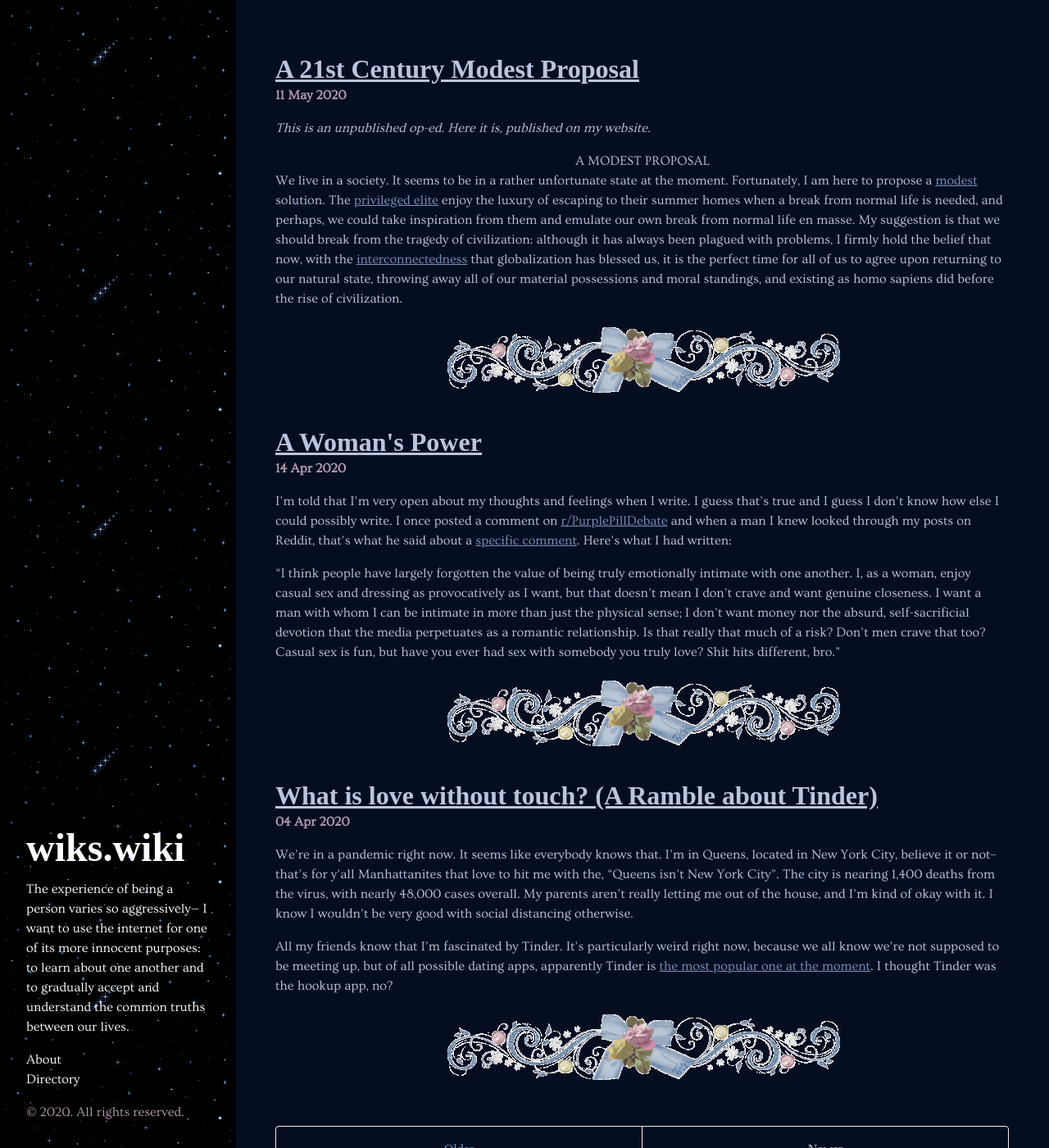
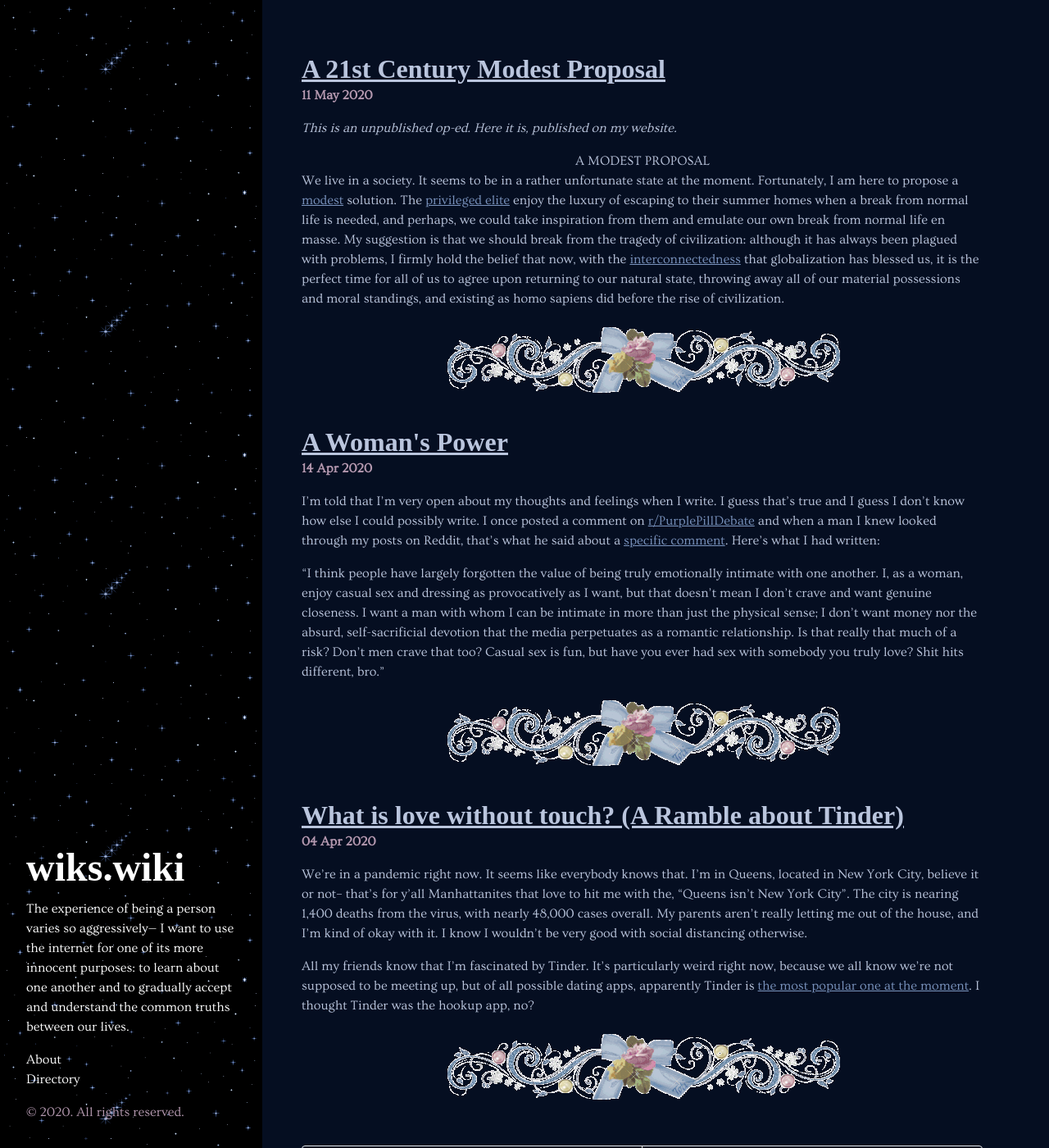
Before and after one commit to w1k5/w1k5.blog, a Jekyll site: the page built from index.html, in a window 1280 px wide and 1400 px high. Shown: the whole window at 82% size. Built offline with Jekyll 4.4.1, drawn with Linux system fonts in a browser that asks for light colours; some web fonts are replaced; the list of posts is cut into pages by our own code; comment, search, counter and statistics services are not loaded.

Commit message:
Update hyde.css

```diff
--- a/public/css/hyde.css
+++ b/public/css/hyde.css
@@ -86,6 +86,17 @@
   }
 }
 
+@media (min-width: 64em) {
+  .sidebar {
+    position: fixed;
+    top: 0;
+    left: 0;
+    bottom: 0;
+    width: 20rem;
+    text-align: left;
+  }
+}
+
 /* Sidebar links */
 .sidebar a {
   color: #fff;
@@ -144,6 +155,13 @@
   .content {
     margin-left: 20rem;
     margin-right: 2rem;
+  }
+}
+
+@media (min-width: 64em) {
+  .content {
+    margin-right: 4rem;
+    margin-left: 22rem;
   }
 }
 
```
